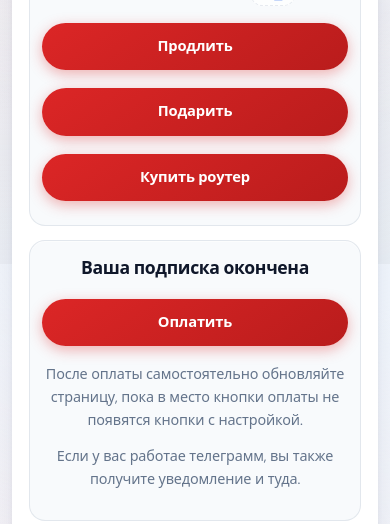
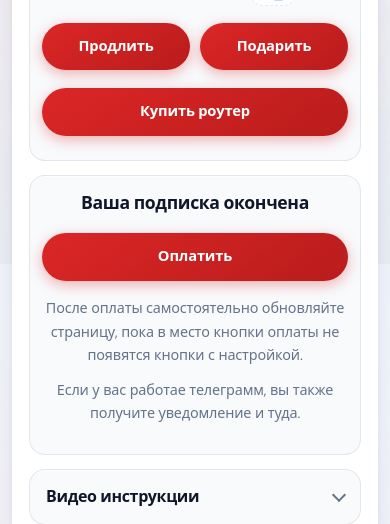
Before and after one commit to mosx1/vpn-webapp, a Flask app: template templates/sub_home.html in a window 390 px wide. Shown: the part 580-1104 px from the top of the page. Run offline with Flask 3, Linux system fonts and the light colour scheme; the template is opened without the code that fills it, so the values that code supplies are empty; parts of the project's set-up code (start-up, migrations or seed data) failed here and were passed over.

Commit message:
fix button

```diff
--- a/templates/sub_home.html
+++ b/templates/sub_home.html
@@ -197,6 +197,10 @@
             .btn-row a.button {
                 flex: 1 1 100%;
                 min-width: 0;
+            }
+            .btn-row--subscription > a.button:nth-child(-n+2) {
+                flex: 1 1 calc(50% - 5px);
+                width: auto;
             }
         }
         @media (min-width: 481px) {
@@ -558,7 +562,7 @@
                     </span>
                 </button>
             </p>
-            <div class="btn-row">
+            <div class="btn-row btn-row--subscription">
                 <a href="{{ pay_link }}" class="button" data-pay-trigger="prolong">Продлить</a>
                 <a href="{{ pay_link }}" class="button" data-pay-trigger="gift">Подарить</a>
                 <a href="#" class="button" data-router-modal-trigger="open">Купить роутер</a>
```
